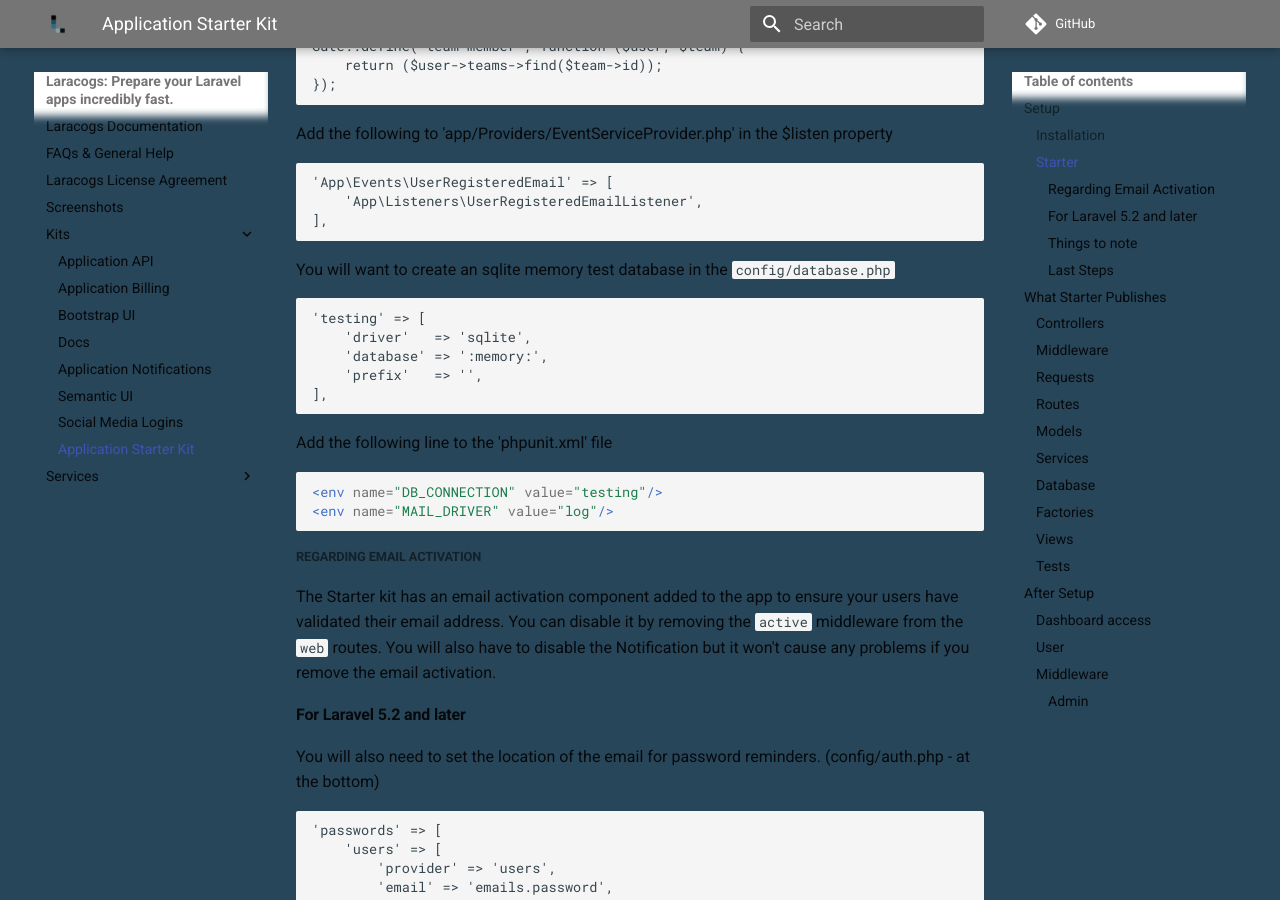
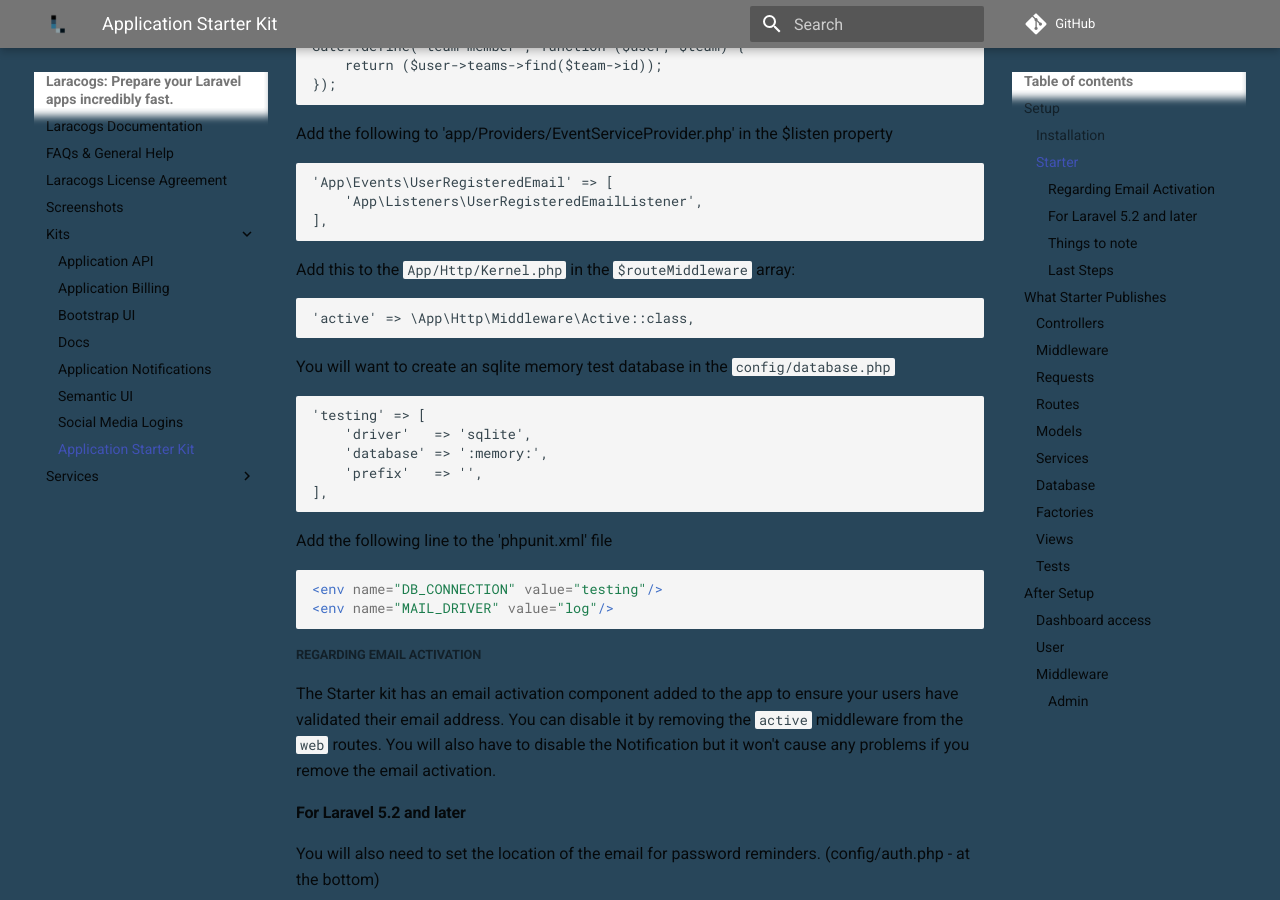
Before and after one commit to zoliszabo/laracogs-docs, an MkDocs documentation site: the page built from docs/Kits/starter.md, in a window 1280 px wide and 900 px high, scrolled down 1365 px. Built offline with MkDocs 1.6.1 and Material for MkDocs 9.7.7, drawn with Linux system fonts in a browser that asks for light colours; comment, search, counter and statistics services are not loaded.

Commit message:
Missing middleware
I needed to add this middleware to get the /dashboard route working for instance

````diff
--- a/docs/Kits/starter.md
+++ b/docs/Kits/starter.md
@@ -67,6 +67,11 @@ Add the following to 'app/Providers/EventServiceProvider.php' in the $listen pro
 'App\Events\UserRegisteredEmail' => [
     'App\Listeners\UserRegisteredEmailListener',
 ],
+```
+
+Add this to the `App/Http/Kernel.php` in the `$routeMiddleware` array:
+```php
+'active' => \App\Http\Middleware\Active::class,
 ```
 
 You will want to create an sqlite memory test database in the `config/database.php`
````
